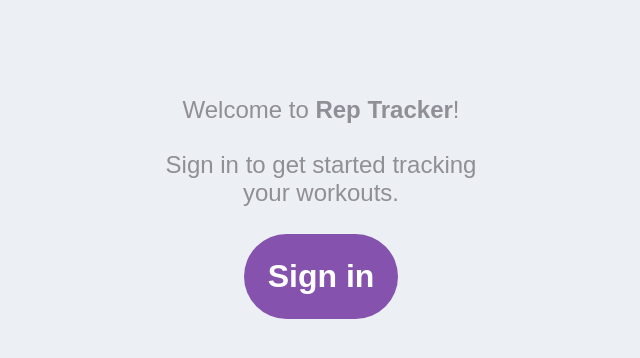
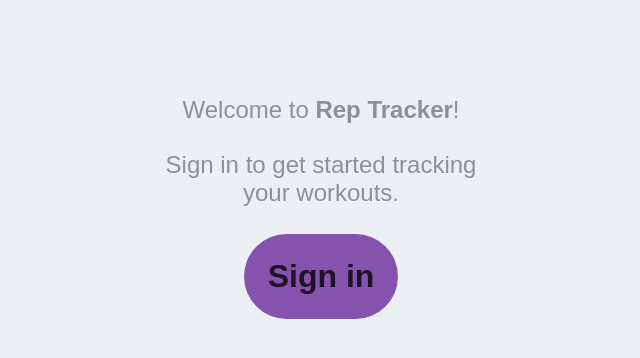
Before and after one commit to gsajith/rep-tracker, a Next.js app: page / in a window 1280 px wide. In both pictures the pointer is over the button "Sign in". Shown: the top 358 px of the page, without its empty margins (319-959 px from the left). Built offline with nearby package versions, Linux system fonts and the light colour scheme; no server answers; a web font is replaced by a local one.

Commit message:
Add button color

```diff
--- a/app/globals.css
+++ b/app/globals.css
@@ -25,6 +25,14 @@ html, body {
   align-items: center;
   height: calc(100vh - 48px);
   font-family: "futura-pt", sans-serif;
+}
+
+button {
+  color: var(--text);
+}
+
+button:hover, button:focus {
+  color: var(--text);
 }
 
 .cl-avatarBox {
```
